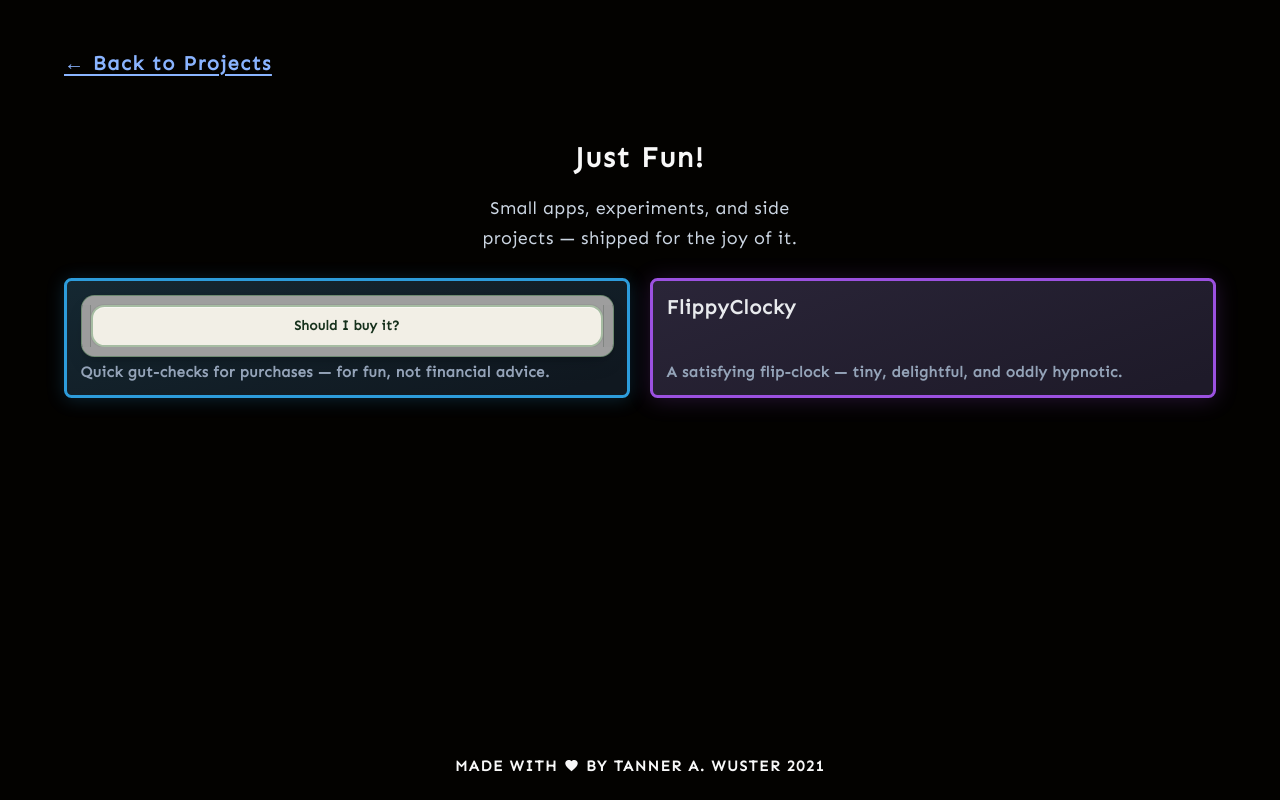
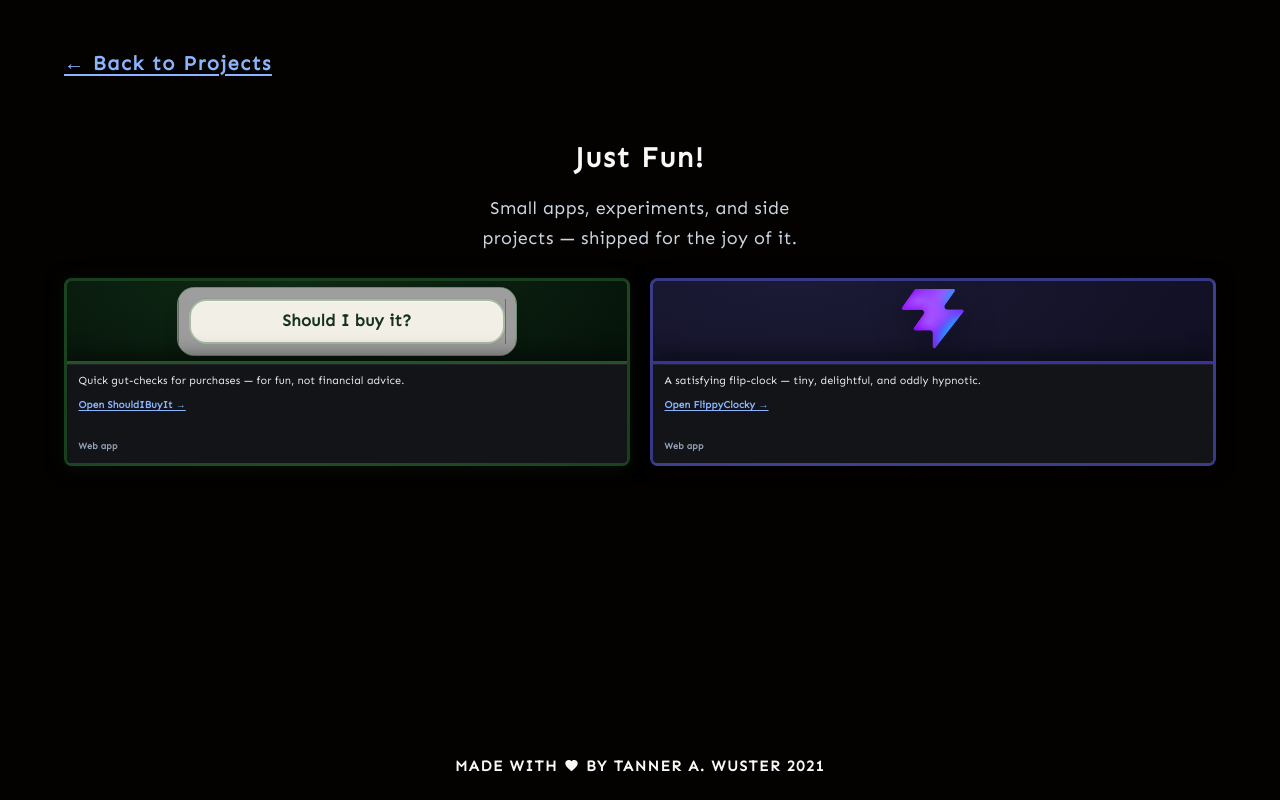
Before and after one commit to tannerwuster/tannerwuster.github.io, a React (Vite) app: page /justforfun in a window 1280 px wide. Built offline with nearby package versions, Linux system fonts and the light colour scheme; grey boxes are pictures that could not be loaded.

Commit message:
Just Fun: use Projects-style reveal cards
- Render Just Fun tiles with project-card--reveal markup
- Make ShouldIBuyIt hero use full money-frame title card
- Add theme styles for ShouldIBuyIt and FlippyClocky
- Refresh docs build output

```diff
--- a/src/justForFunItems.js
+++ b/src/justForFunItems.js
@@ -4,18 +4,26 @@
 export const JUST_FOR_FUN_ITEMS = [
   {
     id: "shouldibuyit",
+    theme: "shouldibuyit",
     title: "ShouldIBuyIt",
     subtitle: "Quick gut-checks for purchases — for fun, not financial advice.",
-    accent: "ocean",
-    to: "/justforfun/shouldibuyit/",
-    preview: "shouldibuyit-money-title-card",
+    href: "/justforfun/shouldibuyit/",
+    externalCta: "Open ShouldIBuyIt →",
+    meta: "Web app",
+    hero: { mode: "sibi-money-card" },
   },
   {
     id: "flippyclocky",
+    theme: "flippyclocky",
     title: "FlippyClocky",
     subtitle: "A satisfying flip-clock — tiny, delightful, and oddly hypnotic.",
-    accent: "lavender",
-    to: "/justforfun/flippyclocky/",
-    preview: null,
+    href: "/justforfun/flippyclocky/",
+    externalCta: "Open FlippyClocky →",
+    meta: "Web app",
+    hero: {
+      mode: "image",
+      src: "/justforfun/flippyclocky/favicon.svg",
+      className: "project-card__logo project-card__logo--flippyclocky-mark",
+    },
   },
 ];
--- a/src/pages/JustForFun.jsx
+++ b/src/pages/JustForFun.jsx
@@ -35,131 +35,81 @@ export default function JustForFun() {
             </p>
           </header>
 
-          <ul className="justforfun-grid" role="list">
+          <div className="projects-cards-grid" role="list">
             {JUST_FOR_FUN_ITEMS.map((item) => (
-              <li key={item.id} className="justforfun-grid__cell">
-                {item.to ? (
-                  item.to.startsWith("http") ? (
-                    <a
-                      className={`justforfun-card justforfun-card--${item.accent}`}
-                      href={item.to}
-                      target="_blank"
-                      rel="noreferrer"
+              <div key={item.id} className="projects-cards-grid__cell" role="listitem">
+                <article
+                  className={`project-card project-card--reveal project-card--${item.theme}`}
+                  aria-describedby={`${item.id}-sr-desc`}
                 >
-                      {item.preview === "shouldibuyit-money-title-card" ? (
-                        <span className="justforfun-card__preview" aria-hidden>
-                          <span className="justforfun-sibi-title-card">
+                  <span id={`${item.id}-sr-desc`} className="project-card-sr-only">
+                    {`${item.title}. ${item.subtitle} · ${item.meta}`}
+                  </span>
+
+                  <div className="project-card__reveal-brand" aria-hidden="true">
+                    {item.hero?.mode === "sibi-money-card" ? (
+                      <div className="project-card__sibi-hero">
+                        <div className="sibi-title-card">
                           <span
-                              className="justforfun-sibi-title-card__corner justforfun-sibi-title-card__corner--tl"
-                              aria-hidden
+                            className="sibi-title-card__corner sibi-title-card__corner--tl"
+                            aria-hidden="true"
                           />
                           <span
-                              className="justforfun-sibi-title-card__cap justforfun-sibi-title-card__cap--top"
-                              aria-hidden
+                            className="sibi-title-card__cap sibi-title-card__cap--top"
+                            aria-hidden="true"
                           />
                           <span
-                              className="justforfun-sibi-title-card__corner justforfun-sibi-title-card__corner--tr"
-                              aria-hidden
+                            className="sibi-title-card__corner sibi-title-card__corner--tr"
+                            aria-hidden="true"
                           />
                           <span
-                              className="justforfun-sibi-title-card__side justforfun-sibi-title-card__side--left"
-                              aria-hidden
+                            className="sibi-title-card__side sibi-title-card__side--left"
+                            aria-hidden="true"
                           />
-                            <span className="justforfun-sibi-title-card__inner">
-                              <span className="justforfun-sibi-title-card__inner-text">
-                                Should I buy it?
-                              </span>
+                          <span className="sibi-title-card__inner">
+                            <span className="sibi-title-card__inner-text">Should I buy it?</span>
                           </span>
                           <span
-                              className="justforfun-sibi-title-card__side justforfun-sibi-title-card__side--right"
-                              aria-hidden
+                            className="sibi-title-card__side sibi-title-card__side--right"
+                            aria-hidden="true"
                           />
                           <span
-                              className="justforfun-sibi-title-card__corner justforfun-sibi-title-card__corner--bl"
-                              aria-hidden
+                            className="sibi-title-card__corner sibi-title-card__corner--bl"
+                            aria-hidden="true"
                           />
                           <span
-                              className="justforfun-sibi-title-card__cap justforfun-sibi-title-card__cap--bottom"
-                              aria-hidden
+                            className="sibi-title-card__cap sibi-title-card__cap--bottom"
+                            aria-hidden="true"
                           />
                           <span
-                              className="justforfun-sibi-title-card__corner justforfun-sibi-title-card__corner--br"
-                              aria-hidden
+                            className="sibi-title-card__corner sibi-title-card__corner--br"
+                            aria-hidden="true"
                           />
-                          </span>
-                        </span>
-                      ) : (
-                        <span className="justforfun-card__title">{item.title}</span>
-                      )}
-                      <span className="justforfun-card__subtitle">{item.subtitle}</span>
+                        </div>
+                      </div>
+                    ) : item.hero?.mode === "image" ? (
+                      <img
+                        src={item.hero.src}
+                        alt=""
+                        className={item.hero.className}
+                        decoding="async"
+                        aria-hidden="true"
+                        loading="lazy"
+                      />
+                    ) : null}
+                  </div>
+
+                  <div className="project-card__reveal-panel">
+                    <p className="project-card__description">{item.subtitle}</p>
+                    <a className="project-card__link" href={item.href}>
+                      {item.externalCta}
                     </a>
-                  ) : (
-                    <Link
-                      className={`justforfun-card justforfun-card--${item.accent}`}
-                      to={item.to}
-                      reloadDocument
-                    >
-                      {item.preview === "shouldibuyit-money-title-card" ? (
-                        <span className="justforfun-card__preview" aria-hidden>
-                          <span className="justforfun-sibi-title-card">
-                            <span
-                              className="justforfun-sibi-title-card__corner justforfun-sibi-title-card__corner--tl"
-                              aria-hidden
-                            />
-                            <span
-                              className="justforfun-sibi-title-card__cap justforfun-sibi-title-card__cap--top"
-                              aria-hidden
-                            />
-                            <span
-                              className="justforfun-sibi-title-card__corner justforfun-sibi-title-card__corner--tr"
-                              aria-hidden
-                            />
-                            <span
-                              className="justforfun-sibi-title-card__side justforfun-sibi-title-card__side--left"
-                              aria-hidden
-                            />
-                            <span className="justforfun-sibi-title-card__inner">
-                              <span className="justforfun-sibi-title-card__inner-text">
-                                Should I buy it?
-                              </span>
-                            </span>
-                            <span
-                              className="justforfun-sibi-title-card__side justforfun-sibi-title-card__side--right"
-                              aria-hidden
-                            />
-                            <span
-                              className="justforfun-sibi-title-card__corner justforfun-sibi-title-card__corner--bl"
-                              aria-hidden
-                            />
-                            <span
-                              className="justforfun-sibi-title-card__cap justforfun-sibi-title-card__cap--bottom"
-                              aria-hidden
-                            />
-                            <span
-                              className="justforfun-sibi-title-card__corner justforfun-sibi-title-card__corner--br"
-                              aria-hidden
-                            />
-                          </span>
-                        </span>
-                      ) : (
-                        <span className="justforfun-card__title">{item.title}</span>
-                      )}
-                      <span className="justforfun-card__subtitle">{item.subtitle}</span>
-                    </Link>
-                  )
-                ) : (
-                  <div
-                    className={`justforfun-card justforfun-card--${item.accent} justforfun-card--soon`}
-                    aria-label={`${item.title} — coming soon`}
-                  >
-                    <span className="justforfun-card__title">{item.title}</span>
-                    <span className="justforfun-card__subtitle">{item.subtitle}</span>
-                    <span className="justforfun-card__badge">Coming soon</span>
+                    <p className="project-card__meta">{item.meta}</p>
                   </div>
-                )}
-              </li>
+                </article>
+              </div>
             ))}
-          </ul>
+          </div>
         </div>
       </main>
       <Footer />
--- a/src/styles/sass/_justforfun.scss
+++ b/src/styles/sass/_justforfun.scss
@@ -149,6 +149,11 @@ body.body--justforfun-route {
 }
 
 /*
+  Just Fun page reuses the main Projects cards layout and styling.
+  Keep the page wrapper/title styles here, and theme the two project-card variants below.
+*/
+
+/*
   Align with `.project-card` language: rounded corners ~0.75rem, 3px border, layered shadow — tuned per accent.
 */
 
@@ -216,14 +221,31 @@ body.body--justforfun-route {
 }
 
 /*
-  ShouldIBuyIt: reuse the app's money title-card frame in miniature.
+  ShouldIBuyIt: reuse the app's money title-card frame.
   The built app assets are shipped under /justforfun/shouldibuyit/*.
 */
-.justforfun-sibi-title-card {
-    --bill-strip: 0.95rem;
-    --bill-tile: 7.5rem;
+.project-card--shouldibuyit {
+    --panel-top-border: rgb(42 107 50 / 0.7);
+    background: radial-gradient(120% 130% at 40% 0%, #0f2a15 0%, #06140a 55%, #030703 100%);
+    border-color: rgb(42 107 50 / 0.55);
+    box-shadow: 0 2px 18px rgb(9 26 12 / 0.55);
+}
+
+.project-card--shouldibuyit .project-card__reveal-brand {
+    padding: 0.9rem 1rem;
+}
+
+.project-card__sibi-hero {
+    width: 100%;
+    max-width: 34rem;
+    margin: 0 auto;
+}
+
+.sibi-title-card {
+    --bill-strip: 1.1rem;
+    --bill-tile: 9rem;
     --bill-inner: #f2efe6;
-    --title-card-radius: 1.35rem;
+    --title-card-radius: 1.75rem;
     --public-money-tile: url("/justforfun/shouldibuyit/money.png");
 
     width: 100%;
@@ -247,53 +269,53 @@ body.body--justforfun-route {
         "corner-bl cap-bottom corner-br";
 }
 
-.justforfun-sibi-title-card__corner--tl {
+.sibi-title-card__corner--tl {
     grid-area: corner-tl;
 }
-.justforfun-sibi-title-card__corner--tr {
+.sibi-title-card__corner--tr {
     grid-area: corner-tr;
 }
-.justforfun-sibi-title-card__corner--bl {
+.sibi-title-card__corner--bl {
     grid-area: corner-bl;
 }
-.justforfun-sibi-title-card__corner--br {
+.sibi-title-card__corner--br {
     grid-area: corner-br;
 }
 
-.justforfun-sibi-title-card__cap {
+.sibi-title-card__cap {
     min-height: var(--bill-strip);
     background: var(--public-money-tile) repeat-x 50% 50%;
     background-size: var(--bill-tile) auto;
 }
-.justforfun-sibi-title-card__cap--top {
+.sibi-title-card__cap--top {
     grid-area: cap-top;
 }
-.justforfun-sibi-title-card__cap--bottom {
+.sibi-title-card__cap--bottom {
     grid-area: cap-bottom;
 }
 
-.justforfun-sibi-title-card__corner {
+.sibi-title-card__corner {
     min-width: var(--bill-strip);
     min-height: var(--bill-strip);
     background: var(--public-money-tile) repeat-x 50% 50%;
     background-size: var(--bill-tile) auto;
 }
 
-.justforfun-sibi-title-card__side--left {
+.sibi-title-card__side--left {
     grid-area: side-left;
 }
-.justforfun-sibi-title-card__side--right {
+.sibi-title-card__side--right {
     grid-area: side-right;
 }
 
-.justforfun-sibi-title-card__side {
+.sibi-title-card__side {
     position: relative;
     overflow: hidden;
     background-color: rgb(12 31 15 / 0.75);
     align-self: stretch;
 }
 
-.justforfun-sibi-title-card__side::before {
+.sibi-title-card__side::before {
     content: "";
     position: absolute;
     top: 50%;
@@ -307,11 +329,11 @@ body.body--justforfun-route {
     opacity: 0.98;
 }
 
-.justforfun-sibi-title-card__side--right::before {
+.sibi-title-card__side--right::before {
     transform: translate(-50%, -50%) rotate(-90deg);
 }
 
-.justforfun-sibi-title-card__inner {
+.sibi-title-card__inner {
     grid-area: inner;
     justify-self: stretch;
     align-self: stretch;
@@ -331,12 +353,25 @@ body.body--justforfun-route {
     justify-content: center;
 }
 
-.justforfun-sibi-title-card__inner-text {
+.sibi-title-card__inner-text {
     font-weight: 700;
     letter-spacing: 0.02em;
     line-height: 1.2;
-    font-size: clamp(1.05rem, 2.2vw, 1.35rem);
+    font-size: clamp(1.25rem, 2.4vw, 1.65rem);
     color: #16311c;
+}
+
+.project-card--flippyclocky {
+    --panel-top-border: rgb(67 56 202 / 0.8);
+    background: radial-gradient(140% 140% at 25% 0%, #1c1b37 0%, #121125 52%, #070712 100%);
+    border-color: rgb(99 102 241 / 0.5);
+    box-shadow: 0 2px 18px rgb(0 0 0 / 0.5);
+}
+
+.project-card--flippyclocky .project-card__logo--flippyclocky-mark {
+    width: min(100%, 6.25rem);
+    height: auto;
+    filter: drop-shadow(0 8px 18px rgb(0 0 0 / 0.35));
 }
 
 /* -------- Dark palette (portfolio default) — toned like project heroes / panels --------- */
```
Also changed, not shown: 5 other files (tests, documents, lock files or other folders). Lines whose indentation alone changed are shown as unchanged.
